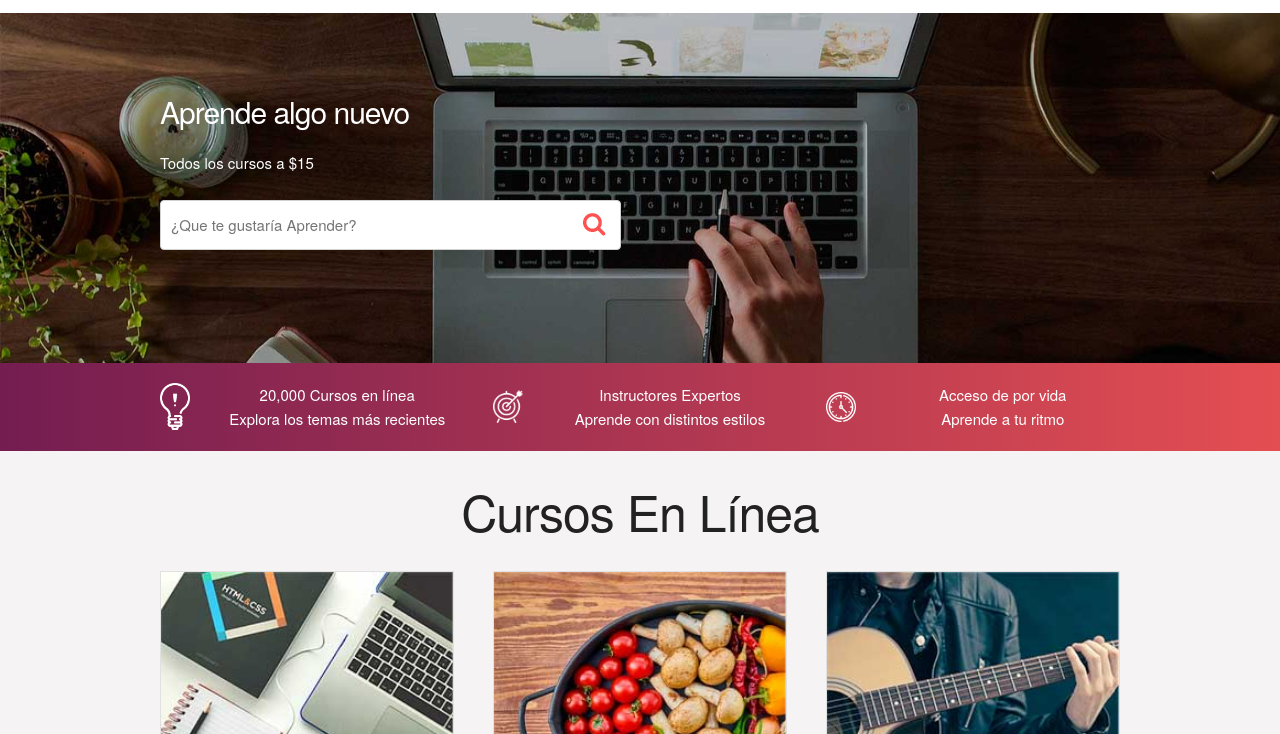
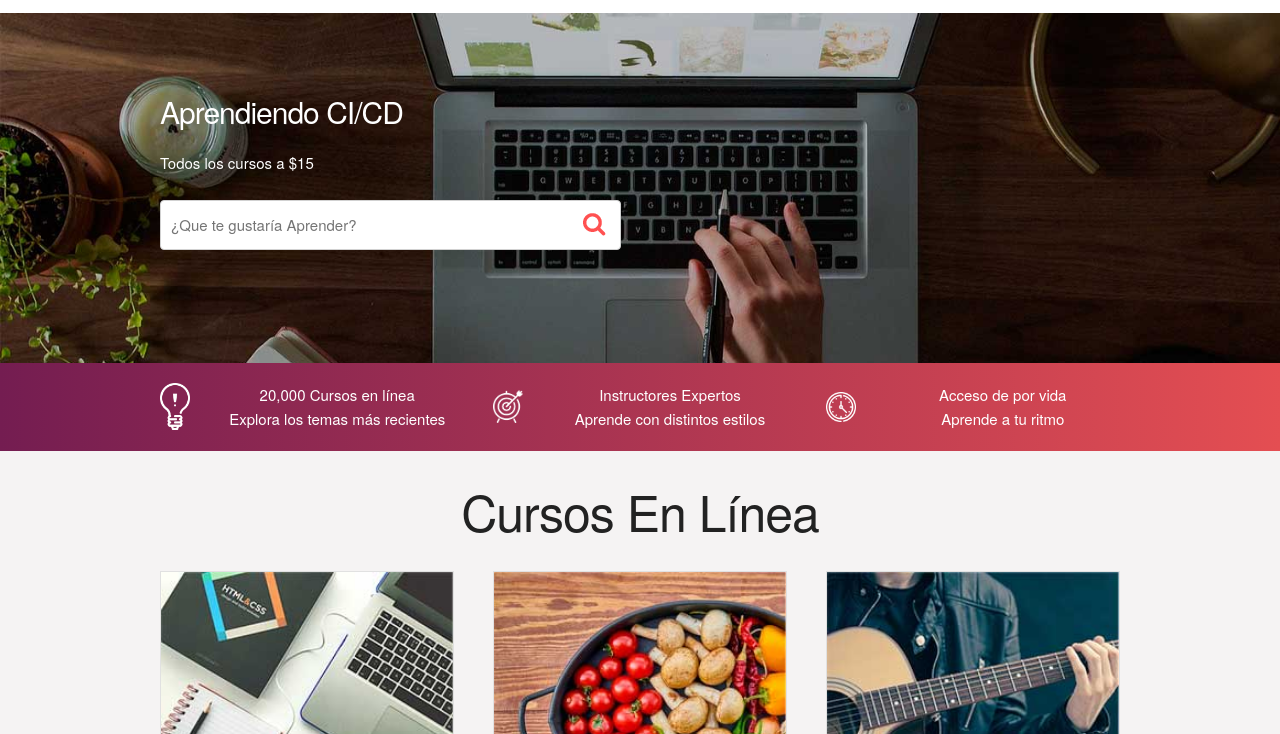
Before and after one commit to ivancastrotalentotech/catalogo-de-productos, a plain HTML site: page index.html in a window 1280 px wide. Shown: the part 66-800 px from the top of the page. Drawn offline with Linux system fonts and the light colour scheme.

Commit message:
implemetanbdo cambios

```diff
--- a/index.html
+++ b/index.html
@@ -50,7 +50,7 @@
             <div class="row">
                     <div class="six columns">
                         <div class="contenido-hero">
-                                <h2>Aprende algo nuevo</h2>
+                                <h2>Aprendiendo CI/CD</h2>
                                 <p>Todos los cursos a $15</p>
                                 <form action="#" id="busqueda" method="post" class="formulario">
                                     <input class="u-full-width" type="text" placeholder="¿Que te gustaría Aprender?" id="buscador">
```
